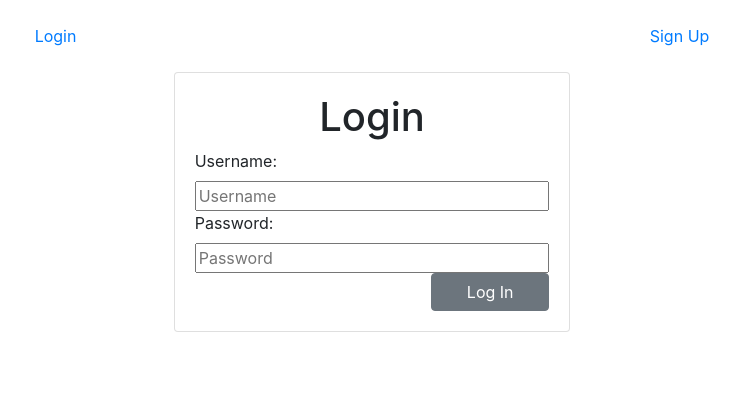
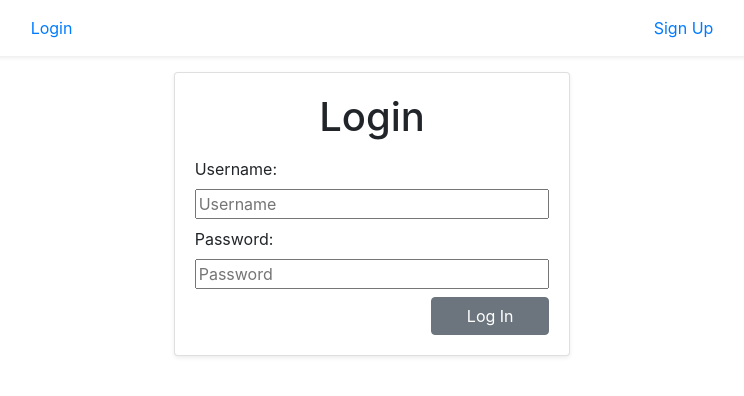
Before and after one commit to Saltiest-Hacker-News-Trolls-1/Front-End, a React (Create React App) app in the folder saltiest-hacker-news-trolls-1/: page /login in a window 1280 px wide. Shown: the top 396 px of the page, without its empty margins (268-1012 px from the left). Built offline with nearby package versions, Linux system fonts and the light colour scheme.

Commit message:
minor styling fix to nav and forms

```diff
--- a/saltiest-hacker-news-trolls-1/src/components/LoginForm.js
+++ b/saltiest-hacker-news-trolls-1/src/components/LoginForm.js
@@ -6,23 +6,23 @@ import axios from "axios";
 
 const LoginForm = ({ errors, touched }) => {
     return (
-        <div className="login-form">
+        <div className="login-form my-3">
             <Col xs="12" md="8" lg="4" className="mx-auto">
-                <Card>
+                <Card className="shadow-sm">
                     <CardBody>
                         <h1 className="text-center">Login</h1>
                         <Form className="d-flex flex-column justify-content-around">
-                            <label className="text-left">Username:</label>
+                            <label className="text-left mt-2">Username:</label>
                             <Field type="text" name="username" placeholder="Username" />
                             {touched.username && errors.username && (
                                 <Alert color="danger">{errors.username}</Alert>
                             )}
-                            <label className="text-left">Password:</label>
+                            <label className="text-left mt-2">Password:</label>
                             <Field type="password" name="password" placeholder="Password" />
                             {touched.password && errors.password && (
                                 <Alert color="danger">{errors.password}</Alert>
                             )}
-                            <Button className="col-xs-12 col-sm-12 col-md-8 col-lg-4 mx-md-auto ml-lg-auto mr-lg-0">Log In</Button>
+                            <Button className="col-xs-12 col-sm-12 col-md-8 col-lg-4 mx-md-auto ml-lg-auto mr-lg-0 mt-2">Log In</Button>
                         </Form>
                     </CardBody>
                 </Card>
--- a/saltiest-hacker-news-trolls-1/src/components/Navigation.js
+++ b/saltiest-hacker-news-trolls-1/src/components/Navigation.js
@@ -4,7 +4,7 @@ import { Link } from "react-router-dom";
 
 const Navbar = () => {
     return (
-        <Nav pills className="p-3 d-flex justify-content-around">
+        <Nav pills className="p-2 d-flex justify-content-around mb-2 shadow-sm">
             <NavItem>
                 <NavLink> <Link to="/login">Login</Link></NavLink>
             </NavItem>
```
